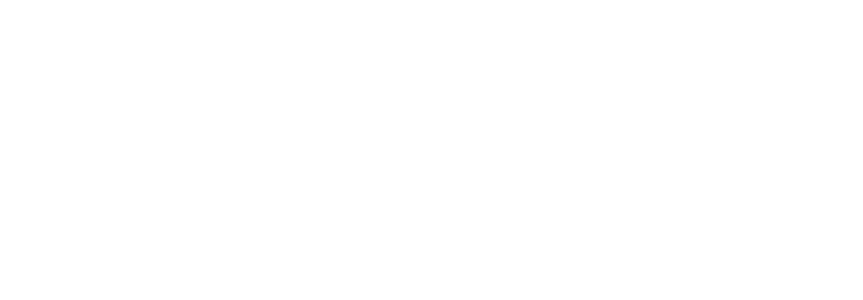
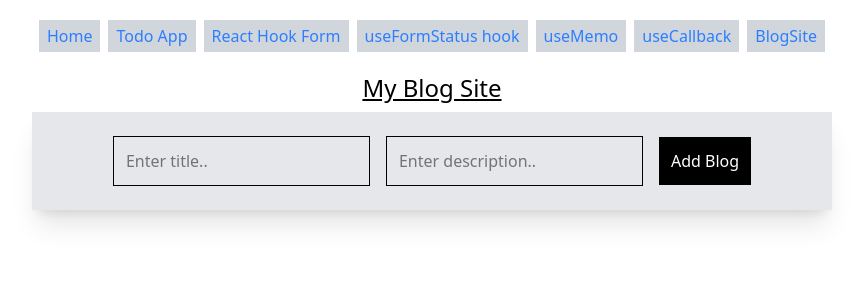
Before and after one commit to amitgupta-infobeans/mini-ecommerce-catalog, a React (Vite) app in the folder practice_react/: page /blog-site in a window 1280 px wide. Before the commit this address had no page. Shown: the top 300 px of the page, without its empty margins (208-1071 px from the left). Built offline with nearby package versions, Linux system fonts and the light colour scheme.

Commit message:
implemented store and slice for blog with crud operation.

```diff
--- a/practice_react/package.json
+++ b/practice_react/package.json
@@ -13,10 +13,12 @@
     "@emotion/react": "^11.14.0",
     "@emotion/styled": "^11.14.1",
     "@mui/material": "^7.2.0",
+    "@reduxjs/toolkit": "^2.8.2",
     "@tailwindcss/vite": "^4.1.11",
     "react": "^19.1.0",
     "react-dom": "^19.1.0",
     "react-hook-form": "^7.60.0",
+    "react-redux": "^9.2.0",
     "react-router-dom": "^7.7.0",
     "tailwindcss": "^4.1.11"
   },
--- /dev/null
+++ b/practice_react/src/components/Loader.jsx
@@ -0,0 +1,10 @@
+import { CircularProgress } from "@mui/material"
+
+const Loader = () => {
+    return (
+        < CircularProgress sx={{ display: "flex", justifyItems: "center", alignItems: "center", marginTop: "20px" }
+        } disableShrink />
+    )
+}
+
+export default Loader
--- a/practice_react/src/components/NavBar.jsx
+++ b/practice_react/src/components/NavBar.jsx
@@ -10,7 +10,8 @@
                 <Link  className='bg-gray-300 px-2 py-1 hover:bg-gray-500 hover:text-white' to="/react-hook-form">React Hook Form</Link>
                 <Link  className='bg-gray-300 px-2 py-1 hover:bg-gray-500 hover:text-white' to="/use-form-status-hook">useFormStatus hook</Link>
                 <Link  className='bg-gray-300 px-2 py-1 hover:bg-gray-500 hover:text-white' to="/use-memo">useMemo</Link>
-                <Link  className='bg-gray-300 px-2 py-1 hover:bg-gray-500 hover:text-white' to="/usecallback-hook">useCallback</Link>
+                <Link  className='bg-gray-300 px-2 py-1 hover:bg-gray-500 hover:text-white' to="/usecallback">useCallback</Link>
+                <Link  className='bg-gray-300 px-2 py-1 hover:bg-gray-500 hover:text-white' to="/blog-site">BlogSite</Link>
             </div>
             <Outlet />
         </>
--- /dev/null
+++ b/practice_react/src/components/blogsite/MyBlogSite.jsx
@@ -0,0 +1,80 @@
+import React, { useEffect, useState } from 'react'
+import { useDispatch, useSelector } from 'react-redux'
+import { handleInputChange, addBlog, removeBlog, clearData, editBlog, updateEditedBlog } from '../store/slice/blogSlice'
+import { Button } from '@mui/material'
+import Loader from '../Loader'
+
+
+const MyBlogSite = () => {
+
+    const { blog, blogData, currentEditBlog } = useSelector((store) => store.blogSite)
+    const dispatch = useDispatch()
+    const [loading, setLoading] = useState(true)
+
+    useEffect(() => {
+        let timer = setTimeout(() => {
+            setLoading(false)
+        }, 800)
+        return () => clearTimeout(timer)
+    }, [])
+
+    const handleSubmitBlog = (e) => {
+        e.preventDefault();
+        if (blogData?.title.trim() !== "" && blogData?.description.trim() !== "") {
+            if (currentEditBlog !== null) dispatch(updateEditedBlog())
+            else dispatch(addBlog())
+
+            if (currentEditBlog !== null) dispatch(editBlog(null))
+            dispatch(clearData())
+        }
+    }
+
+    const onEditBlog = (editedBlog) => {
+        dispatch(editBlog(editedBlog?.id));
+        dispatch(handleInputChange({ title: editedBlog?.title, description: editedBlog?.description }))
+    }
+
+    const clearAllData = () => {
+        dispatch(handleInputChange({ title: "", description: "" }))
+        dispatch(editBlog(null))
+    }
+
+    if (loading) return <Loader />
+
+    return (
+        <>
+            <h1 className='mt-5 underline text-2xl mb-2 '>My Blog Site</h1>
+            <div className='p-5 bg-gray-200 shadow-xl md:w-[800px] sm:w-[500px] max-h-[400px]'>
+                <form onSubmit={handleSubmitBlog} className=' flex sm:flex-col md:flex-row items-center justify-center gap-2'>
+                    <input type="text" placeholder='Enter title..' className='m-1 border p-3' name="title" value={blogData.title} onChange={(e) => dispatch(handleInputChange({ [e.target.name]: e.target.value }))} />
+                    <input type="text" placeholder='Enter description..' className='border p-3 m-1' name="description" value={blogData.description} onChange={(e) => dispatch(handleInputChange({ [e.target.name]: e.target.value }))} />
+                    <button className='p-3 bg-black text-white m-1'>{currentEditBlog ? "Edit Blog" : "Add Blog"}</button>
+                    {currentEditBlog && <button onClick={clearAllData} className='p-3 bg-black text-white m-1'>Cancel</button>}
+                </form>
+            </div>
+
+
+            {blog && blog.length > 0 && <div className='md:w-[800px] sm:w-[500px] max-h-[400px] p-2 mt-4 bg-gray-500 flex flex-col justify-between  overflow-y-auto items-start gap-2'>
+
+                {blog.map((oneBlog) => {
+                    return <div key={oneBlog.id} className='flex bg-gray-200 p-2 w-full justify-between items-start mb-2'>
+                        <div className='flex flex-col items-start justify-start '>
+                            <h3>Title:{oneBlog.title}</h3>
+                            <p className='p-1'>Description: {oneBlog.description}</p>
+
+                            <div className='flex gap-2'>
+                                <Button onClick={() => onEditBlog(oneBlog)} sx={{ background: "orange", padding: "2px", color: "white", }} fullWidth={false}>Edit</Button>
+                                <Button onClick={() => dispatch(removeBlog(oneBlog.id))} sx={{ background: "red", color: "white", padding: "2px", marginLeft: "5px" }} fullWidth={false}>Delete</Button>
+                            </div>
+                        </div>
+
+                    </div>
+                })}
+
+            </div>}
+        </>
+
+    )
+}
+
+export default MyBlogSite;
--- /dev/null
+++ b/practice_react/src/components/store/index.js
@@ -0,0 +1,10 @@
+import { configureStore } from "@reduxjs/toolkit";
+import blogReducer from "./slice/blogSlice";
+
+const store = configureStore({
+  reducer: {
+    blogSite: blogReducer,
+  },
+});
+
+export default store;
--- /dev/null
+++ b/practice_react/src/components/store/slice/blogSlice.js
@@ -0,0 +1,67 @@
+import { createSlice, nanoid } from "@reduxjs/toolkit";
+
+const initialBlog = localStorage.getItem("blog")
+  ? JSON.parse(localStorage.getItem("blog"))
+  : [];
+
+const blogReducer = createSlice({
+  name: "blogSite",
+  initialState: {
+    blog: initialBlog.length > 0 ? initialBlog.reverse() : initialBlog,
+    blogData: {
+      title: "",
+      description: "",
+    },
+    currentEditBlog: null,
+  },
+  reducers: {
+    addBlog: (state, action) => {
+      let cpyData = { ...state.blogData, id: nanoid() };
+      state.blog.push(cpyData);
+      if (state.blog.length > 0) {
+        state.blog.reverse();
+      }
+      localStorage.setItem("blog", JSON.stringify(state.blog));
+    },
+    removeBlog: (state, action) => {
+      state.blog = state.blog.filter(
+        (oneblog) => oneblog.id !== action.payload
+      );
+      localStorage.setItem("blog", JSON.stringify(state.blog));
+    },
+    handleInputChange: (state, action) => {
+      let cpyData = { ...state.blogData, ...action.payload };
+      state.blogData = cpyData;
+    },
+    clearData: (state, action) => {
+      let clearedData = { title: "", description: "" };
+      state.blogData = clearedData;
+    },
+    editBlog: (state, action) => {
+      state.currentEditBlog = action.payload;
+    },
+    updateEditedBlog: (state, action) => {
+      let cpyData = [...state.blog];
+      let editedBlogIndex = cpyData.findIndex(
+        (oneblog) => oneblog.id === state.currentEditBlog
+      );
+      cpyData[editedBlogIndex] = {
+        ...cpyData[editedBlogIndex],
+        ...state.blogData,
+      };
+
+      state.blog = cpyData;
+    },
+  },
+});
+
+export const {
+  addBlog,
+  handleInputChange,
+  removeBlog,
+  clearData,
+  editBlog,
+  updateEditedBlog,
+} = blogReducer.actions;
+
+export default blogReducer.reducer;
--- a/practice_react/src/components/todo_app/TodoListComponent.jsx
+++ b/practice_react/src/components/todo_app/TodoListComponent.jsx
@@ -1,7 +1,7 @@
 import React, { useCallback, useEffect, useState } from 'react'
 import ToDoItems from './ToDoItems'
-import { CircularProgress, Modal, Box, Typography } from "@mui/material"
 import { Link } from 'react-router-dom'
+import Loader from '../Loader'
 
 const TodoListComponent = () => {
 
@@ -70,7 +70,7 @@
 
     return (
         <>
-            {(loading) && <CircularProgress sx={{ display: "flex", justifyItems: "center", alignItems: "center", margin: "auto" }} disableShrink />}
+            {(loading) && <Loader />}
 
             <div className='flex flex-col justify-start items-start md:w-[800px] sm:w-[300px] h-[500px] '>
                 <Link className='p-2 m-3 text-blue-500 underline' to="/">Back</Link>
--- a/practice_react/src/components/use-Memo-usecallBack/GetData.jsx
+++ b/practice_react/src/components/use-Memo-usecallBack/GetData.jsx
@@ -1,14 +1,13 @@
 import React from 'react'
 import { useFetch } from '../custom-hook/useFetch'
-import { CircularProgress } from "@mui/material"
 import { Link } from 'react-router-dom'
-
+import Loader from '../Loader'
 
 
 const GetData = () => {
     const { loading, data } = useFetch("https://dummyjson.com/posts")
 
-    return <> {(loading) && <CircularProgress sx={{ display: "flex", justifyItems: "center", alignItems: "center", margin: "auto" }} disableShrink />}
+    return <> {loading && <Loader />}
 
         <div className='flex flex-col justify-start items-start md:w-[800px] sm:w-[300px] h-[500px] '>
             <Link className='p-2 m-3 text-blue-500 underline' to="/">Back</Link>
--- a/practice_react/src/main.jsx
+++ b/practice_react/src/main.jsx
@@ -3,12 +3,16 @@
 import './index.css'
 import App from './App.jsx'
 import { BrowserRouter } from "react-router-dom"
-
+import store from "./components/store/index.js"
+import {Provider} from "react-redux"
 
 createRoot(document.getElementById('root')).render(
   // <StrictMode>
-  <BrowserRouter>
-    <App />
-  </BrowserRouter>
+  <Provider store={store} >
+    <BrowserRouter>
+
+      <App />
+    </BrowserRouter>
+  </Provider>
   //</StrictMode>,
 )
```
Also changed, not shown: practice_react/src/components/custom-hook/CustomRoutes.jsx (+9 -1 lines).
